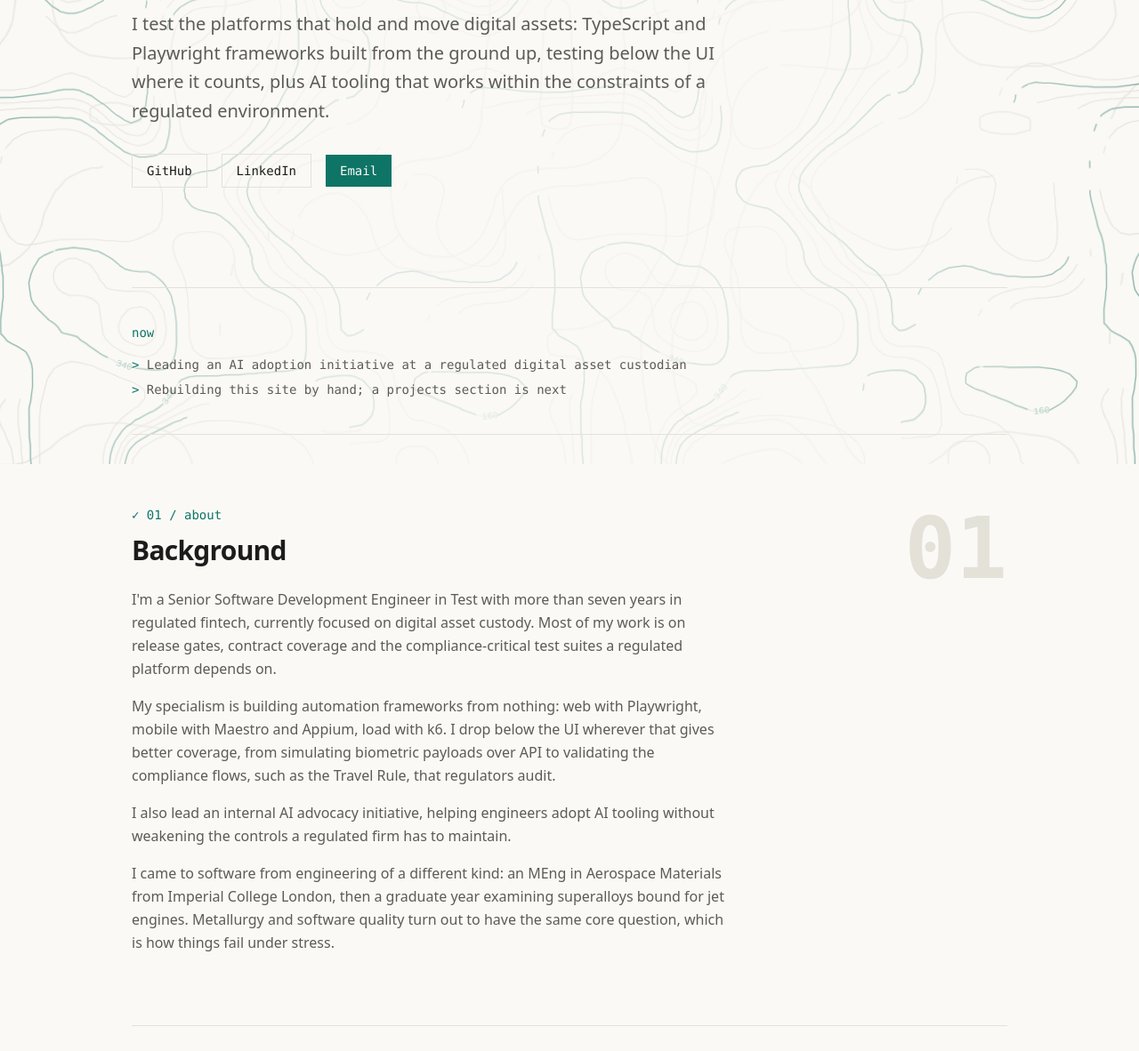
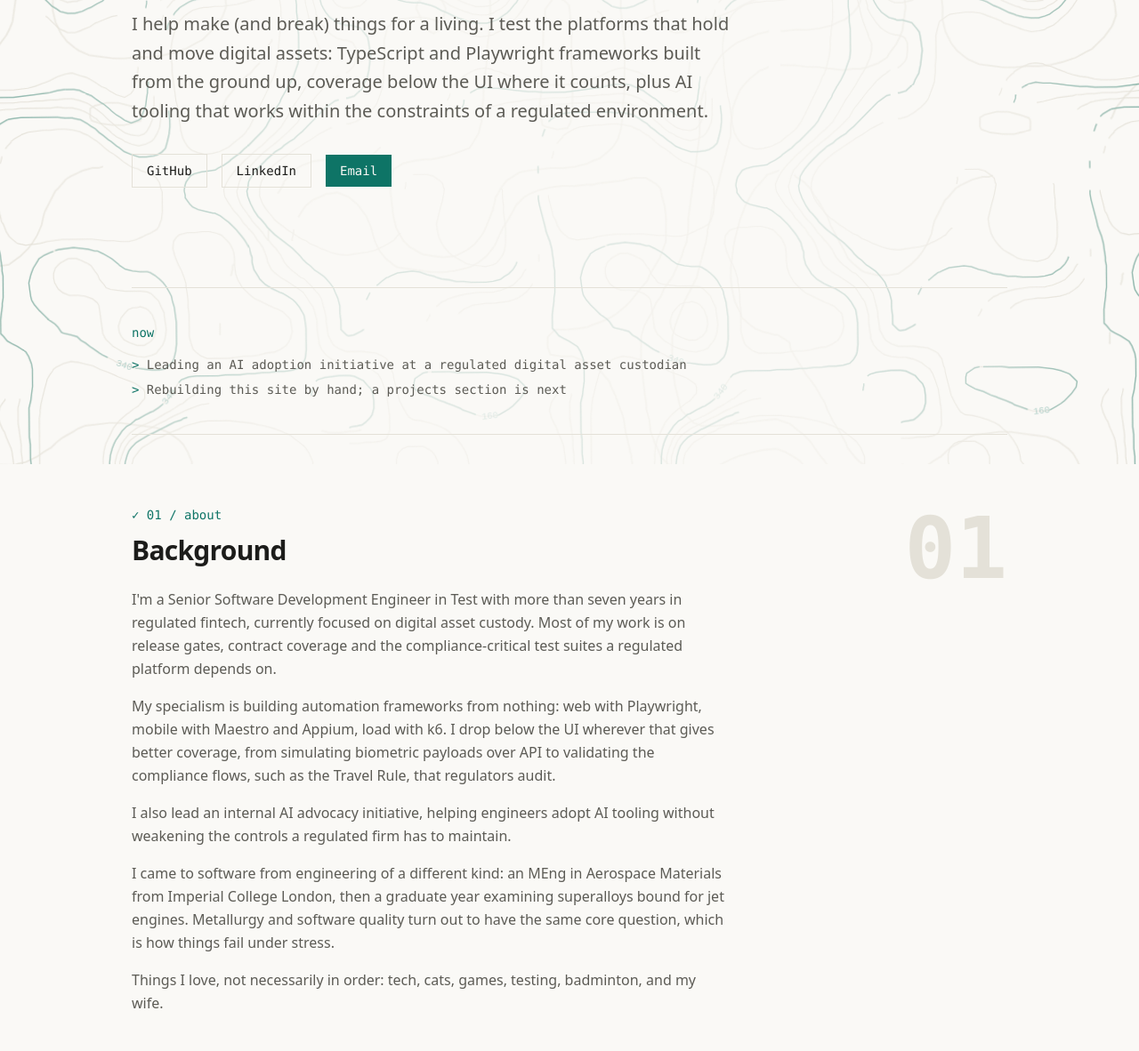
Before and after one commit to qasimmahmood95/qasimmahmood.org, a website: page index.html in a window 1280 px wide. Shown: the part 278-1460 px from the top of the page at 89% size. Drawn offline with Linux system fonts and the light colour scheme.

Commit message:
feat: take the good parts of the old WordPress site
- Hero opens with the old tagline: I help make (and break) things
  for a living
- About ends with the things-I-love list, original joke intact
- Instagram (toastq) added to /links and the JSON-LD sameAs
- Old site's stale counters, QA Engineer title and placeholder
  YouTube link deliberately left behind

```diff
--- a/index.html
+++ b/index.html
@@ -38,7 +38,8 @@
       "address": { "@type": "PostalAddress", "addressLocality": "London", "addressCountry": "GB" },
       "sameAs": [
         "https://github.com/qasimmahmood95",
-        "https://www.linkedin.com/in/qmahmood95"
+        "https://www.linkedin.com/in/qmahmood95",
+        "https://www.instagram.com/toastq/"
       ]
     }
   </script>
@@ -108,10 +109,10 @@
       <p class="font-mono text-sm text-accent dark:text-accent-bright">senior sdet / regulated fintech / digital assets</p>
       <h1 class="mt-4 text-4xl font-bold tracking-tight sm:text-5xl lg:text-6xl">Qasim Mahmood</h1>
       <p class="mt-6 max-w-2xl text-lg leading-relaxed text-ink-muted dark:text-fog-muted lg:text-xl">
-        I test the platforms that hold and move digital assets: TypeScript and
-        Playwright frameworks built from the ground up, testing below the UI where
-        it counts, plus AI tooling that works within the constraints of a regulated
-        environment.
+        I help make (and break) things for a living. I test the platforms that hold
+        and move digital assets: TypeScript and Playwright frameworks built from the
+        ground up, coverage below the UI where it counts, plus AI tooling that works
+        within the constraints of a regulated environment.
       </p>
       <div class="mt-8 flex flex-wrap items-center gap-4 font-mono text-sm">
         <a href="https://github.com/qasimmahmood95" class="border border-line dark:border-line-dark px-4 py-2 hover:border-accent hover:text-accent dark:hover:border-accent-bright dark:hover:text-accent-bright">GitHub</a>
@@ -159,6 +160,10 @@
           Materials from Imperial College London, then a graduate year examining
           superalloys bound for jet engines. Metallurgy and software quality turn out to
           have the same core question, which is how things fail under stress.
+        </p>
+        <p>
+          Things I love, not necessarily in order: tech, cats, games, testing,
+          badminton, and my wife.
         </p>
       </div>
     </section>
```
Also changed, not shown: links.html (+2 -0 lines), tests/links.spec.ts (+2 -2 lines).
